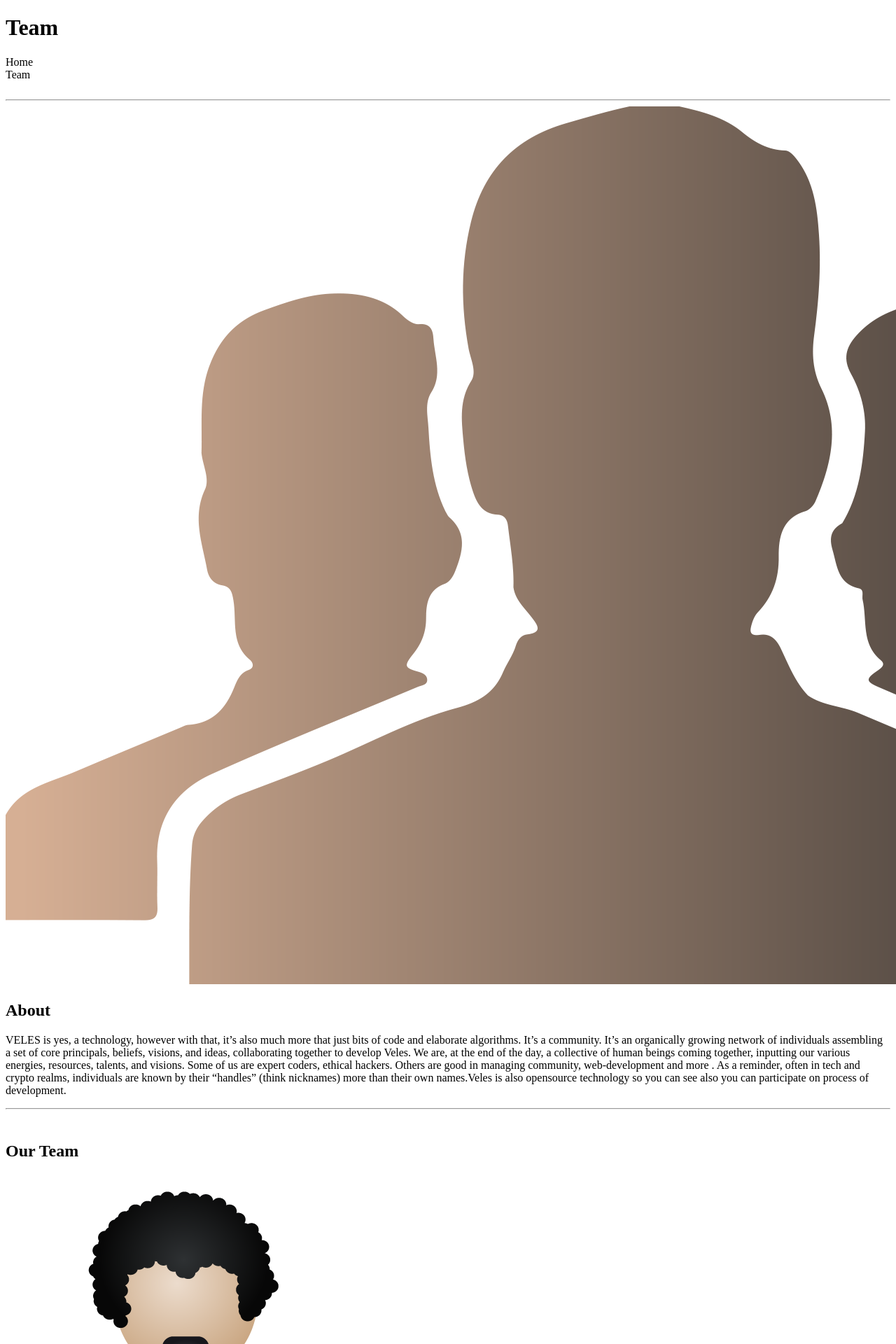
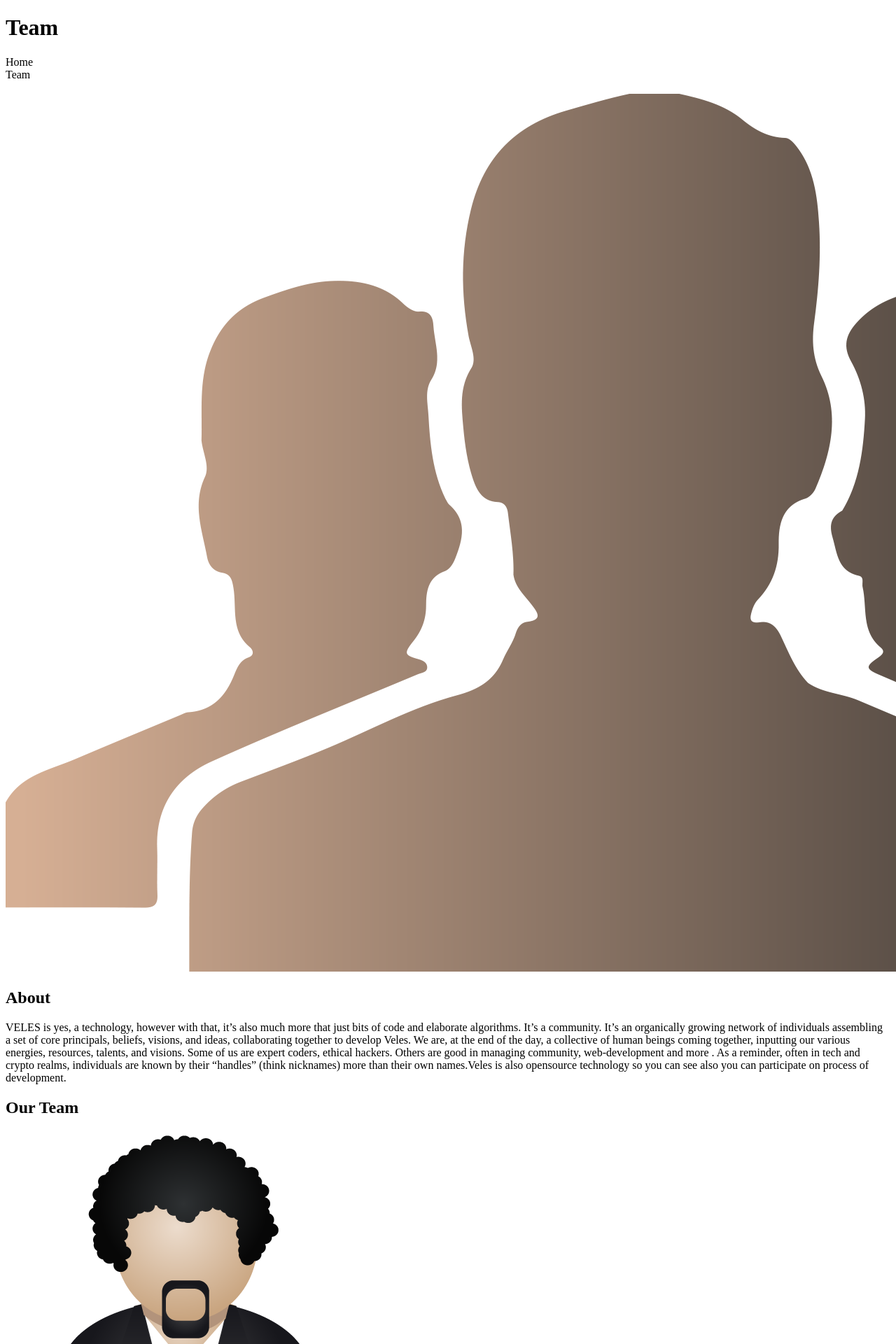
Before and after one commit to AltcoinBaggins/veles-website, a Python web app: template templates/about.html in a window 1280 px wide; the page is wider, and only the part inside the window is pictured. Shown: the top 1920 px of that part at 70% size. Run offline with Jinja, Linux system fonts and the light colour scheme; the template is opened without the code that fills it, so the values that code supplies are empty.

Commit message:
about new bg and more...

```diff
--- a/templates/about.html
+++ b/templates/about.html
@@ -29,7 +29,6 @@
             </div>
 
             <br>
-            <hr class="hr-new"/>
             <!-- Intro Content -->
             <div class="row row-dark row-no-limit">
                 <div class="col-lg-1"></div>
@@ -45,12 +44,9 @@
                 </div>
                 <!-- /.row -->
             </div>
-            <hr class="hr-new"/>
-            <br>
             <!-- Team Members -->
-            <h2>Our Team</h2>
-            <br>
-            <div class="row">
+            <div class="row row-light">
+                <div class="col-sm-12"><h2>Our Team</h2></div>
                 <div class="col-lg-4 mb-4">
                     <div class="card h-100 text-center" id="card-team">
                         <img class="card-img-top" id="img-team" src="images/man.ico" alt="">
@@ -92,7 +88,7 @@
                 </div>
             </div>
             <!-- /.row -->
-            <div class="row">
+            <div class="row row-dark">
                 <div class="col-lg-4 mb-4">
                     <div class="card h-100 text-center" id="card-team-3">
                         <img class="card-img-top" id="img-team" src="images/man.ico" alt="">
```
